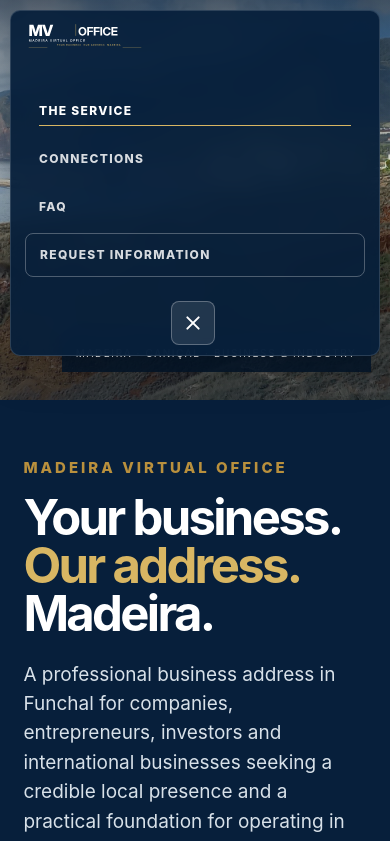
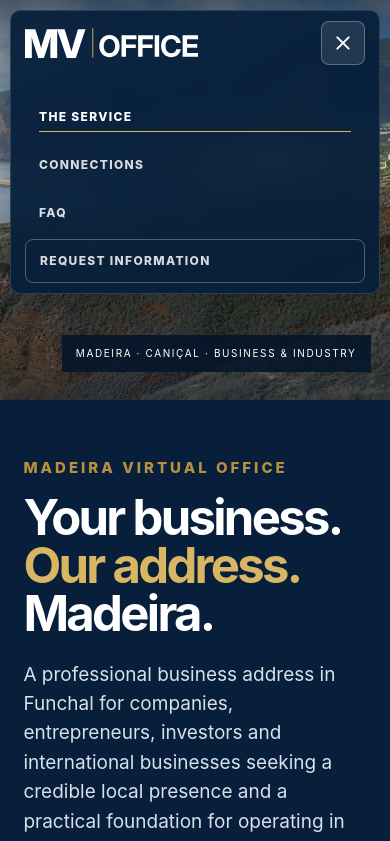
Before and after one commit to Azevedo89/madeira-virtual-office, a plain HTML site: page index.html in a window 390 px wide. Both pictures are taken after a click on the button "Menu". Shown: the top 841 px of the page. Drawn offline with Linux system fonts and the light colour scheme.

Commit message:
Wordmark compacto na barra, e botão do menu no sítio certo ao abrir
Na barra estava o lockup completo de quatro linhas reduzido a 44px de
altura: o "MADEIRA VIRTUAL OFFICE" e a assinatura ficavam com 3px e liam-se
como um borrão. A barra parecia vazia do lado esquerdo.

Passa a usar só a linha principal MV | OFFICE, derivada do master vetorial.
No lockup original o vão entre o MV e o separador é grande porque a linha
de baixo passa por lá; isolado ficava desequilibrado, por isso os dois vãos
passam a usar a mesma medida que o designer já usa entre o separador e o
OFFICE.

Ao abrir o menu em ecrã estreito, o botão era empurrado para uma terceira
linha da grelha e aparecia centrado por baixo dos links. Linha e coluna
passam a ser explícitas, e fica no canto superior direito.

Verificado por captura em 1440px e em 500px, com o menu fechado e aberto.

Co-Authored-By: Claude Opus 5 (1M context) <noreply@anthropic.com>

```diff
--- a/index.html
+++ b/index.html
@@ -24,7 +24,7 @@
 <a class="skip" href="#top">Skip to content</a>
 <header class="site-header" id="site-header">
   <a class="brand" href="#top" aria-label="MV OFFICE — home">
-    <img class="brand__mark" src="images/mv-office-logo-white.svg" alt="MV OFFICE — Madeira Virtual Office" width="417" height="132">
+    <img class="brand__mark" src="images/mv-office-wordmark.svg" alt="MV OFFICE — Madeira Virtual Office" width="196" height="34">
   </a>
   <nav class="main-nav" id="main-nav" aria-label="Main">
     <a href="#service">The service</a>
--- a/styles.css
+++ b/styles.css
@@ -23,7 +23,7 @@ a{color:inherit;text-decoration:none}
   border-color:rgba(255,255,255,.14);box-shadow:0 16px 42px rgba(0,0,0,.22);
   -webkit-backdrop-filter:saturate(1.4) blur(10px);backdrop-filter:saturate(1.4) blur(10px)}
 .brand{display:inline-flex;align-items:center;min-width:0}
-.brand__mark{width:auto;height:44px;display:block;transition:transform .32s cubic-bezier(.2,.8,.2,1)}
+.brand__mark{width:auto;height:34px;display:block;transition:transform .32s cubic-bezier(.2,.8,.2,1)}
 .brand:hover .brand__mark{transform:scale(1.04)}
 .main-nav{justify-self:end;display:inline-flex;align-items:center;gap:4px}
 .main-nav a{position:relative;min-height:44px;display:inline-flex;align-items:center;justify-content:center;
@@ -50,16 +50,17 @@ a{color:inherit;text-decoration:none}
 @media(max-width:1020px){.site-header{grid-template-columns:auto auto}
 .main-nav{display:none}
 .nav-toggle{display:block}
-.main-nav.is-open{grid-column:1/-1;display:grid;justify-self:stretch;gap:4px;padding-top:6px}
+.nav-toggle{grid-row:1;grid-column:2;justify-self:end}
+.main-nav.is-open{grid-row:2;grid-column:1/-1;display:grid;justify-self:stretch;gap:4px;padding-top:6px}
 .main-nav.is-open a{justify-content:flex-start}
 
 }
 @media(max-width:760px){.site-header{top:10px;width:min(calc(100% - 20px),var(--max));min-height:64px}
-.brand__mark{height:38px}
+.brand__mark{height:30px}
 
 }
 @media(max-width:380px){.site-header{padding:8px}
-.brand__mark{height:32px}
+.brand__mark{height:26px}
 .nav-toggle{width:40px;height:40px}
 
 }
```
Also changed, not shown: images/mv-office-logo-white.svg (deleted), images/mv-office-logo.png (deleted), images/mv-office-wordmark.svg (added).
